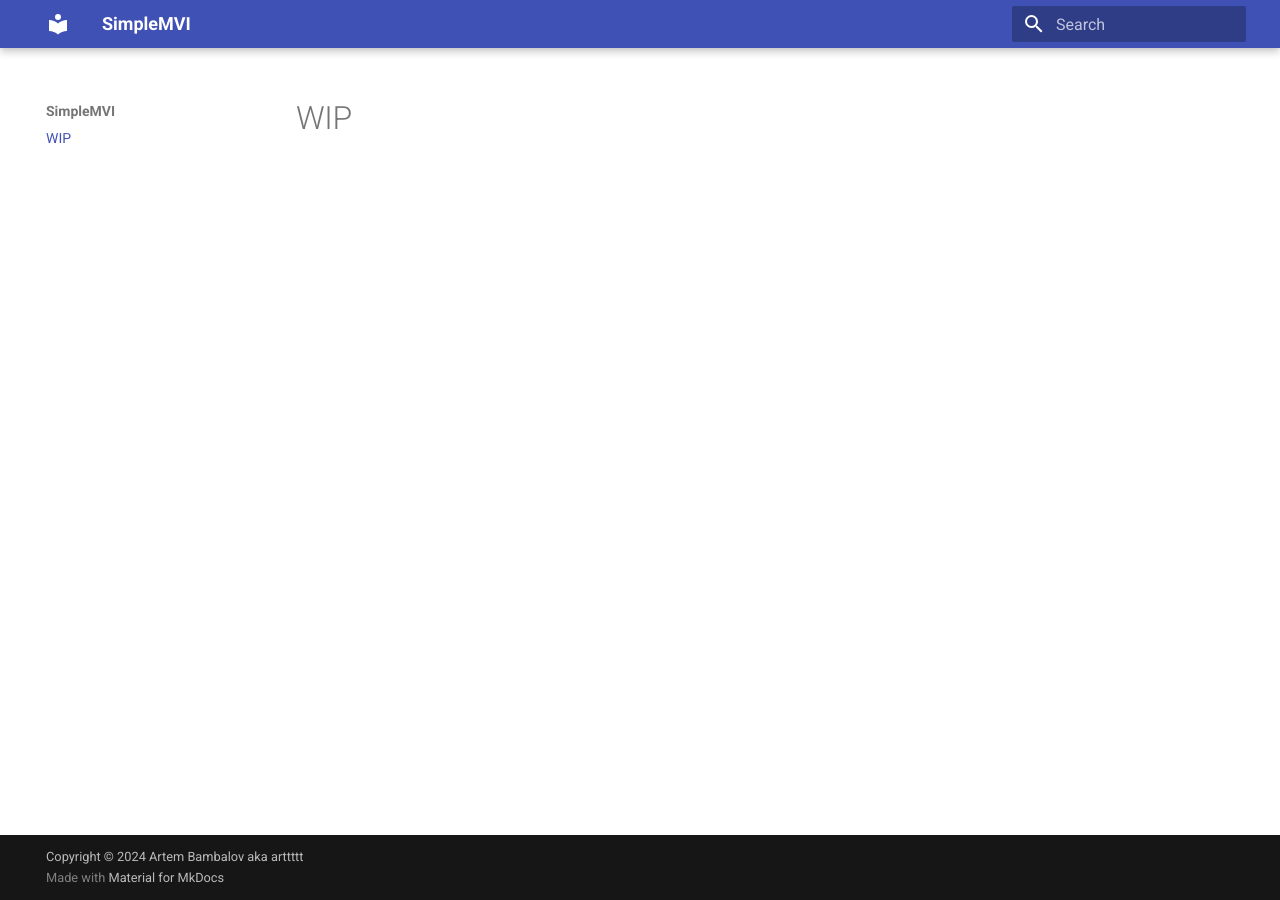
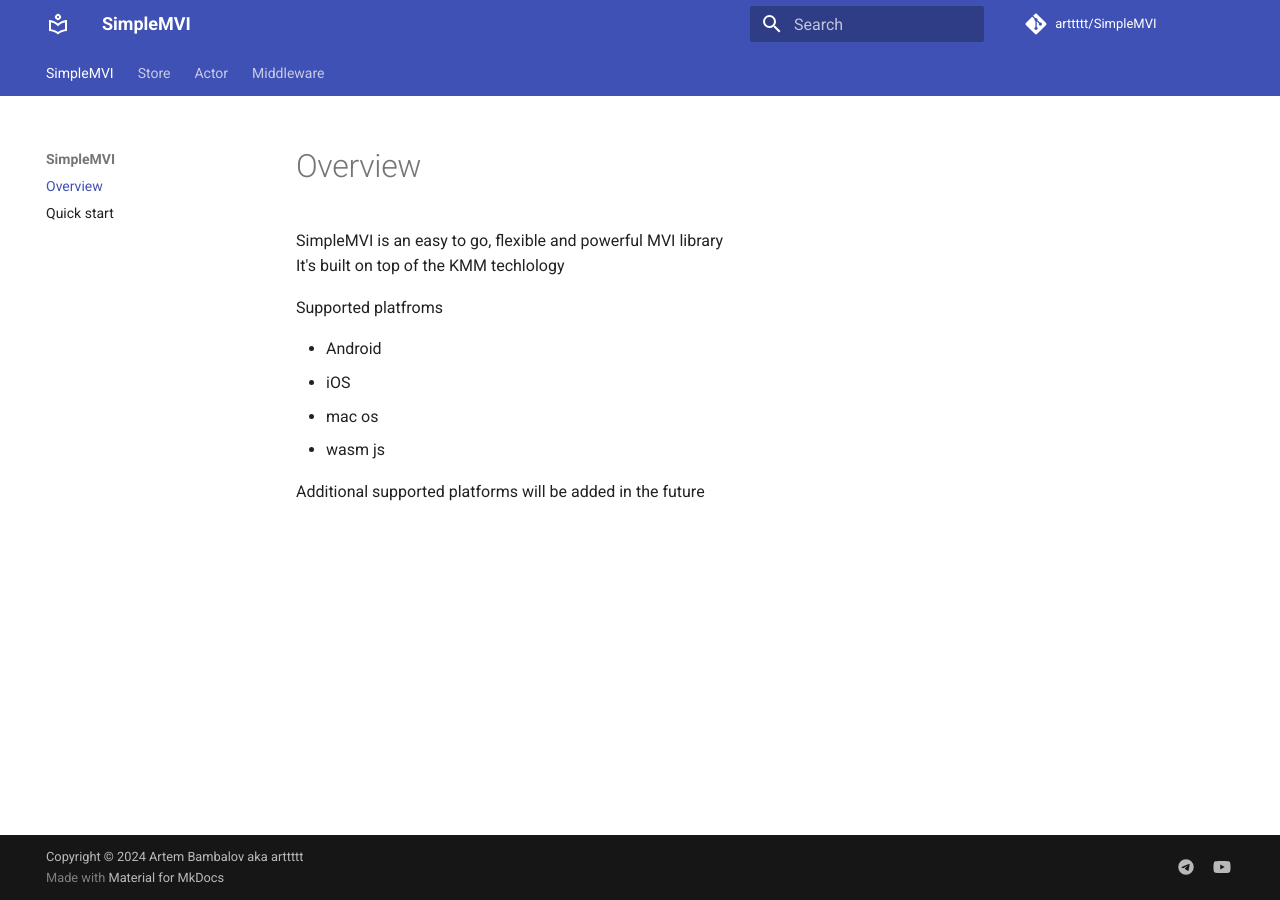
Before and after one commit to arttttt/SimpleMVI, an MkDocs documentation site: the page built from docs/index.md, in a window 1280 px wide. Built offline with MkDocs 1.6.1 and Material for MkDocs 9.7.7, drawn with Linux system fonts in a browser that asks for light colours; comment, search, counter and statistics services are not loaded.

```diff
--- a/docs/index.md
+++ b/docs/index.md
@@ -1 +1,13 @@
-# WIP
+# Overview
+
+SimpleMVI is an easy to go, flexible and powerful MVI library<br>
+It's built on top of the KMM techlology
+
+Supported platfroms
+
+- Android
+- iOS
+- mac os
+- wasm js
+
+Additional supported platforms will be added in the future
--- a/mkdocs.yml
+++ b/mkdocs.yml
@@ -2,7 +2,48 @@ site_name: SimpleMVI
 site_url: https://arttttt.github.io/SimpleMVI
 edit_uri: ""
 theme:
+  icon:
+    logo: material/library-outline
   name: material
+  features:
+    - navigation.tabs
+    - navigation.expand
+    - content.code.copy
+
+repo_name: arttttt/SimpleMVI
+repo_url: https://github.com/arttttt/SimpleMVI
 
 # Copyright
 copyright: Copyright &copy; 2024 Artem Bambalov aka arttttt
+
+nav:
+  - SimpleMVI:
+    - Overview: index.md
+    - Quick start: overview/quickstart.md
+  - Store:
+      - Overview: store/store.md
+  - Actor:
+      - Overview: actor/actor.md
+  - Middleware:
+      - Overview: middleware/middleware.md
+# todo: add later
+#  - Logging:
+#      - Overview: logging/logging.md
+
+extra:
+  social:
+    - icon: fontawesome/brands/telegram
+      link: https://t.me/android_insights
+    - icon: fontawesome/brands/youtube
+      link: https://www.youtube.com/@Android_Insights
+
+markdown_extensions:
+  - pymdownx.highlight:
+      anchor_linenums: true
+      line_spans: __span
+      pygments_lang_class: true
+  - pymdownx.inlinehilite
+  - pymdownx.snippets
+  - pymdownx.superfences
+  - pymdownx.tabbed:
+      alternate_style: true
```
Also changed, not shown: docs/actor/actor.md (added, +96 -0 lines), docs/logging/logging.md (added, +1 -0 lines), docs/middleware/middleware.md (added, +85 -0 lines), docs/overview/quickstart.md (added, +78 -0 lines), docs/store/store.md (added, +71 -0 lines).
